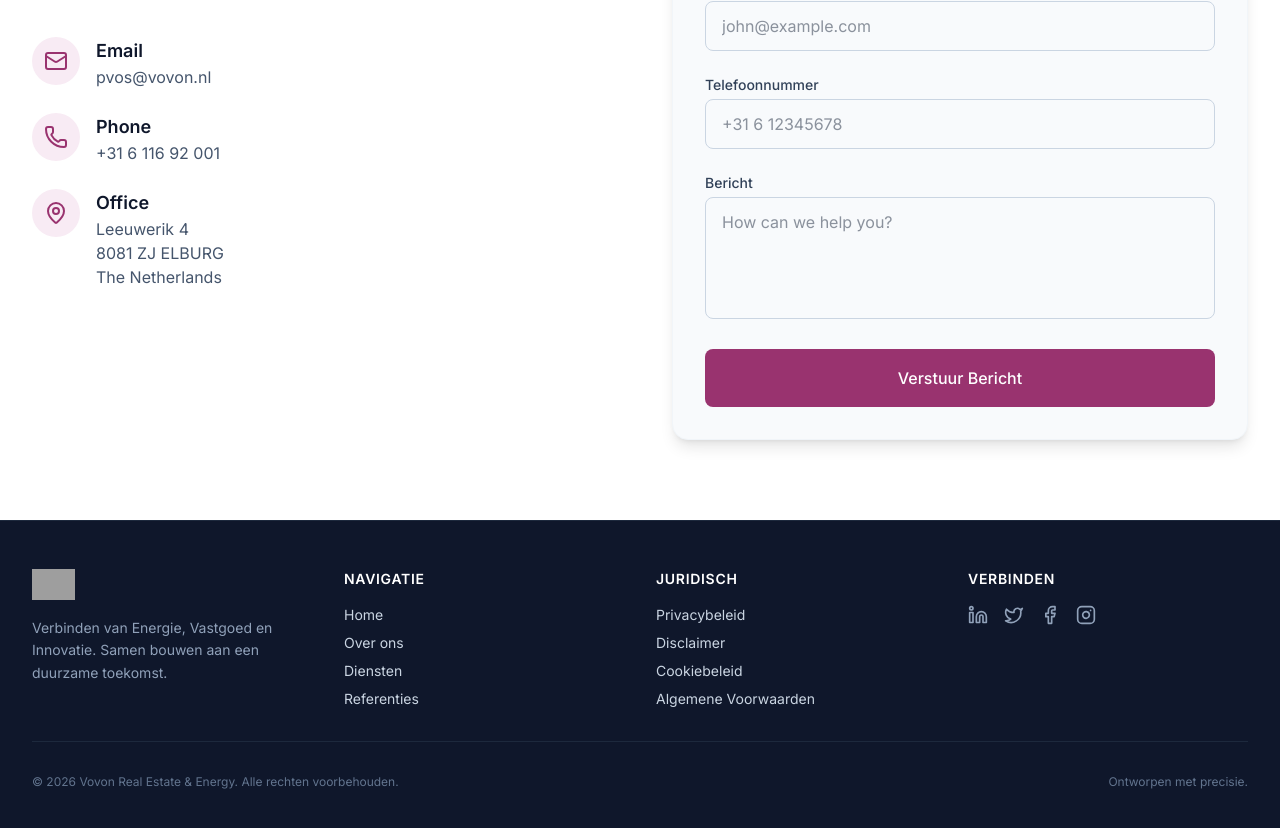
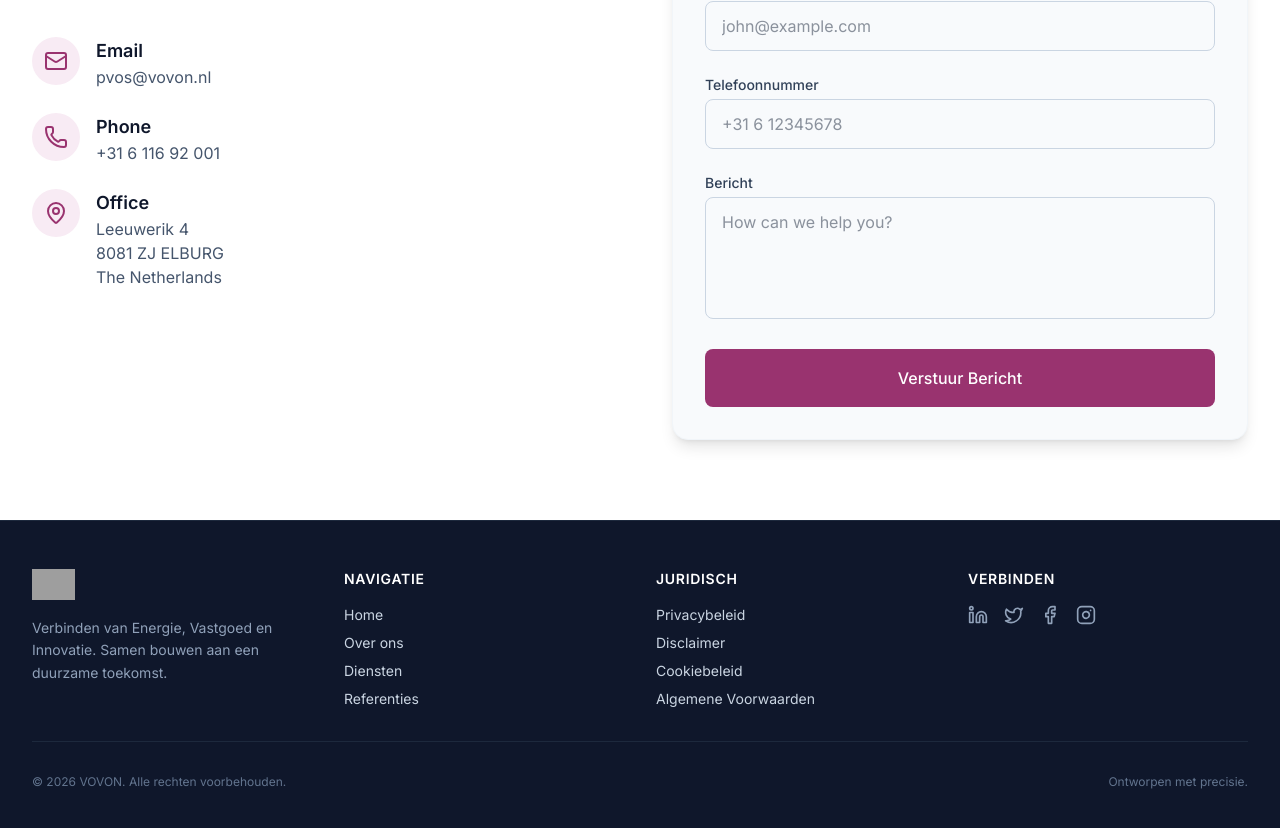
Before and after one commit to vosqdev/Vovon, a React (Vite) app: page / in a window 1280 px wide. Shown: the part 5542-6370 px from the top of the page. Built offline with nearby package versions, Linux system fonts and the light colour scheme; grey boxes are pictures that could not be loaded.

Commit message:
fix: Update footer copyright text
Shortens the copyright text in the footer to use "VOVON" instead of the full company name, improving conciseness.

```diff
--- a/src/components/Footer.tsx
+++ b/src/components/Footer.tsx
@@ -70,7 +70,7 @@ const Footer = ({ language }: FooterProps) => {
         </div>
 
         <div className="border-t border-slate-800 pt-8 flex flex-col md:flex-row justify-between items-center text-xs text-slate-500">
-          <p>&copy; {new Date().getFullYear()} Vovon Real Estate & Energy. {t.rights}</p>
+          <p>&copy; {new Date().getFullYear()} VOVON. {t.rights}</p>
           <p className="mt-2 md:mt-0">{t.design}</p>
         </div>
       </div>
```
